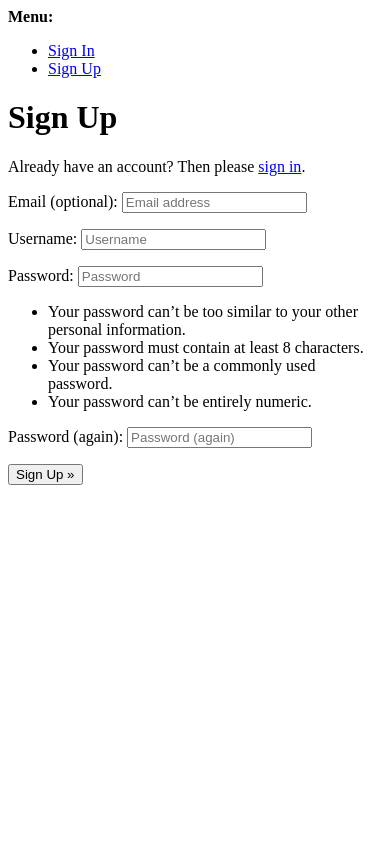
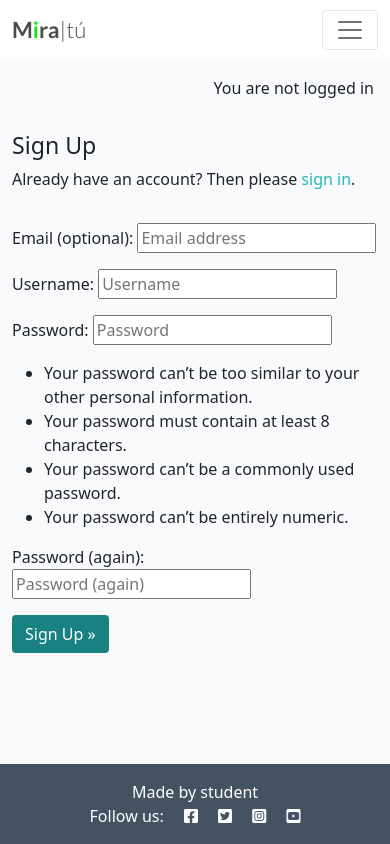
Before and after one commit to Judit3/blog-with-django, a Django app: page /accounts/signup/ in a window 390 px wide. Run offline with Django 4.2, Linux system fonts and the light colour scheme.

Commit message:
change html and css for signup

```diff
--- a/templates/account/login.html
+++ b/templates/account/login.html
@@ -31,4 +31,4 @@
         </div>
     </div>
 </div>
-{% endblock %}
+{% endblock content %}
--- a/templates/account/signup.html
+++ b/templates/account/signup.html
@@ -1,21 +1,30 @@
-{% extends "account/base.html" %}
+{% extends "base.html" %}
 
 {% load i18n %}
 
 {% block head_title %}{% trans "Signup" %}{% endblock head_title %}
 
 {% block content %}
-<h1>{% trans "Sign Up" %}</h1>
 
-<p>{% blocktrans %}Already have an account? Then please <a href="{{ login_url }}">sign in</a>.{% endblocktrans %}</p>
+<div class="container">
+  <div class="row">
+    <div class="col-md-8 mt-3 offset-md-2">
+      <h3>{% trans "Sign Up" %}</h3>
 
-<form class="signup" id="signup_form" method="post" action="{% url 'account_signup' %}">
+      <p>{% blocktrans %}Already have an account? Then please <a class="link" href="{{ login_url }}">sign in</a>.{% endblocktrans %}</p>
+      </div>
+  </div>
+  <div class="row">
+    <div class="col-md-8 mt-3 offset-md-2">
+      <form class="signup" id="signup_form" method="POST" action="{% url 'account_signup' %}">
         {% csrf_token %}
         {{ form.as_p }}
         {% if redirect_field_value %}
         <input type="hidden" name="{{ redirect_field_name }}" value="{{ redirect_field_value }}" />
         {% endif %}
-  <button type="submit">{% trans "Sign Up" %} &raquo;</button>
+        <button class="btn btn-signup right" type="submit">{% trans "Sign Up" %} &raquo;</button>
       </form>
-
+    </div>
+  </div>
+</div>
 {% endblock content %}
--- a/templates/base.html
+++ b/templates/base.html
@@ -43,8 +43,7 @@
             <div class="collapse navbar-collapse" id="navbarText">
                 <ul class="navbar-nav me-auto mb-2 mb-lg-0">
                     <li class="nav-item">
-                        <a class="nav-link {% if request.path == home_url %}active{% endif %}" aria-current="page"
-                            href="{% url 'home' %}">Home</a>
+                        <a class="nav-link {% if request.path == home_url %}active{% endif %}" aria-current="page" href="{% url 'home' %}">Home</a>
                     </li>
                     {% if user.is_authenticated %}
                     <li class="nav-item">
@@ -52,8 +51,7 @@
                     </li>
                     {% else %}
                     <li class="nav-item">
-                        <a class="nav-link {% if request.path == signup_url %}active{% endif %}" aria-current="page"
-                            href="{% url 'account_signup' %}">Register</a>
+                        <a class="nav-link {% if request.path == signup_url %}active{% endif %}" aria-current="page" href="{% url 'account_signup' %}">Register</a>
                     </li>
                     <li class="nav-item">
                         <a class="nav-link {% if request.path == login_url %}active{% endif %}" aria-current="page" href="{% url 'account_login' %}">Login</a>
@@ -68,6 +66,11 @@
     </nav>
 
     <main class="flex-shrink-0 main-bg">
+        {% if user.is_authenticated %}
+        <p class="text-end m-3">You are logged in as {{ user }}</p>
+        {% else %}
+        <p class="text-end m-3">You are not logged in</p>
+        {% endif %}
 
         {% block content %}
         <!-- Content Goes here -->
```
Lines whose indentation alone changed are shown as unchanged.
